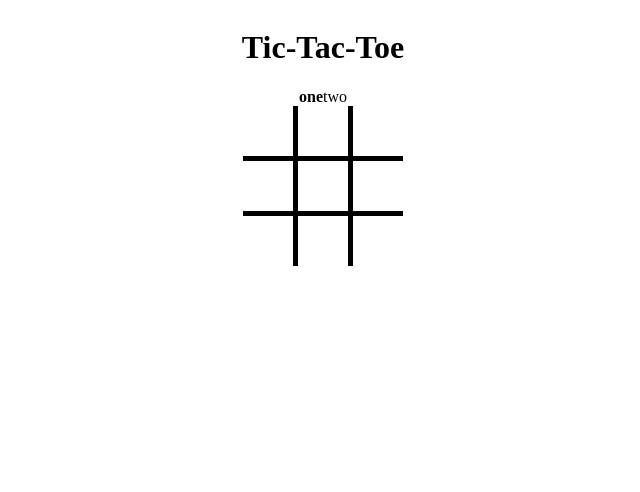
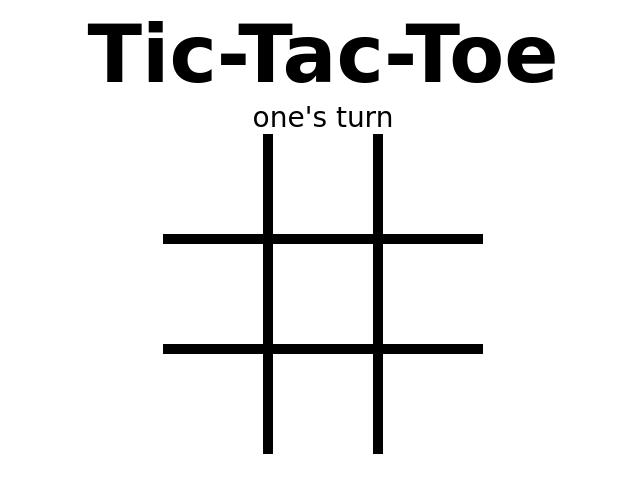
Before and after one commit to amme987/tic-tac-toe, a plain HTML site: page index.html in a window 1280 px wide. Both pictures are taken after a click on the button "Start". Shown: the whole page, without its empty margins (317-957 px from the left). Drawn offline with Linux system fonts and the light colour scheme; a web font is replaced by a local one.

Commit message:
Display active player's turn

```diff
--- a/index.html
+++ b/index.html
@@ -6,6 +6,12 @@
     <link rel="stylesheet" href="styles.css" />
     <script src="script.js" defer></script>
     <link rel="icon" href="favicon.svg" />
+    <link rel="preconnect" href="https://fonts.googleapis.com" />
+    <link rel="preconnect" href="https://fonts.gstatic.com" crossorigin />
+    <link
+      href="https://fonts.googleapis.com/css2?family=ADLaM+Display&display=swap"
+      rel="stylesheet"
+    />
     <title>Tic-Tac-Toe</title>
   </head>
   <body>
@@ -21,7 +27,7 @@
       /></label>
       <button type="button">Start</button>
     </form>
-    <div class="players"></div>
+    <div class="player"></div>
     <div class="board"></div>
     <div class="winner"></div>
   </body>
--- a/script.js
+++ b/script.js
@@ -35,44 +35,43 @@ const displayController = (() => {
     activePlayer;
 
   const getPlayers = () => {
-    const playerOne = Player(document.getElementById("player-one").value, "X");
-    const playerTwo = Player(document.getElementById("player-two").value, "O");
+    const playerOne = Player(document.getElementById("player-one").value, "✖️");
+    const playerTwo = Player(document.getElementById("player-two").value, "⭕");
     players = [playerOne, playerTwo];
     activePlayer = players[0];
   };
 
-  const displayPlayers = () => {
-    const div = document.querySelector("div");
-    for (let item of players) {
-      const playerName = document.createElement("div");
-      div.appendChild(playerName).textContent = item.name;
-    }
-  };
+  // const displayPlayers = () => {
+  // const div = document.querySelector("div");
+  // for (let item of players) {
+  //   const playerName = document.createElement("div");
+  //   div.appendChild(playerName).textContent = item.name;
+  // }
+  // };
 
-  // Active player's name is in bold
   const displayActivePlayer = () => {
-    console.log(activePlayer);
-    const playerOne = document.querySelector(
-      "body > div.players > div:nth-child(1)"
-    );
-    const playerTwo = document.querySelector(
-      "body > div.players > div:nth-child(2)"
-    );
-    if (activePlayer === players[0]) {
-      console.log("yep");
-      playerOne.style.fontWeight = "bold";
-      playerTwo.style.fontWeight = "normal";
-    } else {
-      playerOne.style.fontWeight = "normal";
-      playerTwo.style.fontWeight = "bold";
-    }
+    const player = document.querySelector(".player");
+    player.textContent = `${activePlayer.name}'s turn`;
+    // const playerOne = document.querySelector(
+    //   "body > div.players > div:nth-child(1)"
+    // );
+    // const playerTwo = document.querySelector(
+    //   "body > div.players > div:nth-child(2)"
+    // );
+    // if (activePlayer === players[0]) {
+    //   playerOne.style.fontWeight = "bold";
+    //   playerTwo.style.fontWeight = "normal";
+    // } else {
+    //   playerOne.style.fontWeight = "normal";
+    //   playerTwo.style.fontWeight = "bold";
+    // }
   };
 
   const startButton = document.querySelector("button");
   startButton.addEventListener("click", () => {
     document.querySelector("form").style.display = "none";
     getPlayers();
-    displayPlayers();
+    // displayPlayers();
     displayActivePlayer();
     displayBoard();
   });
--- a/styles.css
+++ b/styles.css
@@ -1,26 +1,38 @@
-body,
-form,
-.players {
-  display: flex;
+* {
+  font-family: "ADLaM Display", cursive;
+  font-size: 28px;
 }
 
 body,
 form {
+  display: flex;
   flex-direction: column;
 }
 
 body {
+  /* height: 100vh; */
   align-items: center;
 }
 
+h1 {
+  margin: 0;
+  font-size: 80px;
+}
+
+/* .player {
+  width: 400px;
+  justify-content: space-around;
+} */
+
 .board {
   display: grid;
-  grid-template: repeat(3, 50px) / repeat(3, 50px);
+  grid-template: repeat(3, 100px) / repeat(3, 100px);
   width: min-content;
-  gap: 5px;
+  gap: 10px;
 }
 
 .board button {
   background-color: white;
   border: none;
+  font-size: xxx-large;
 }
```
